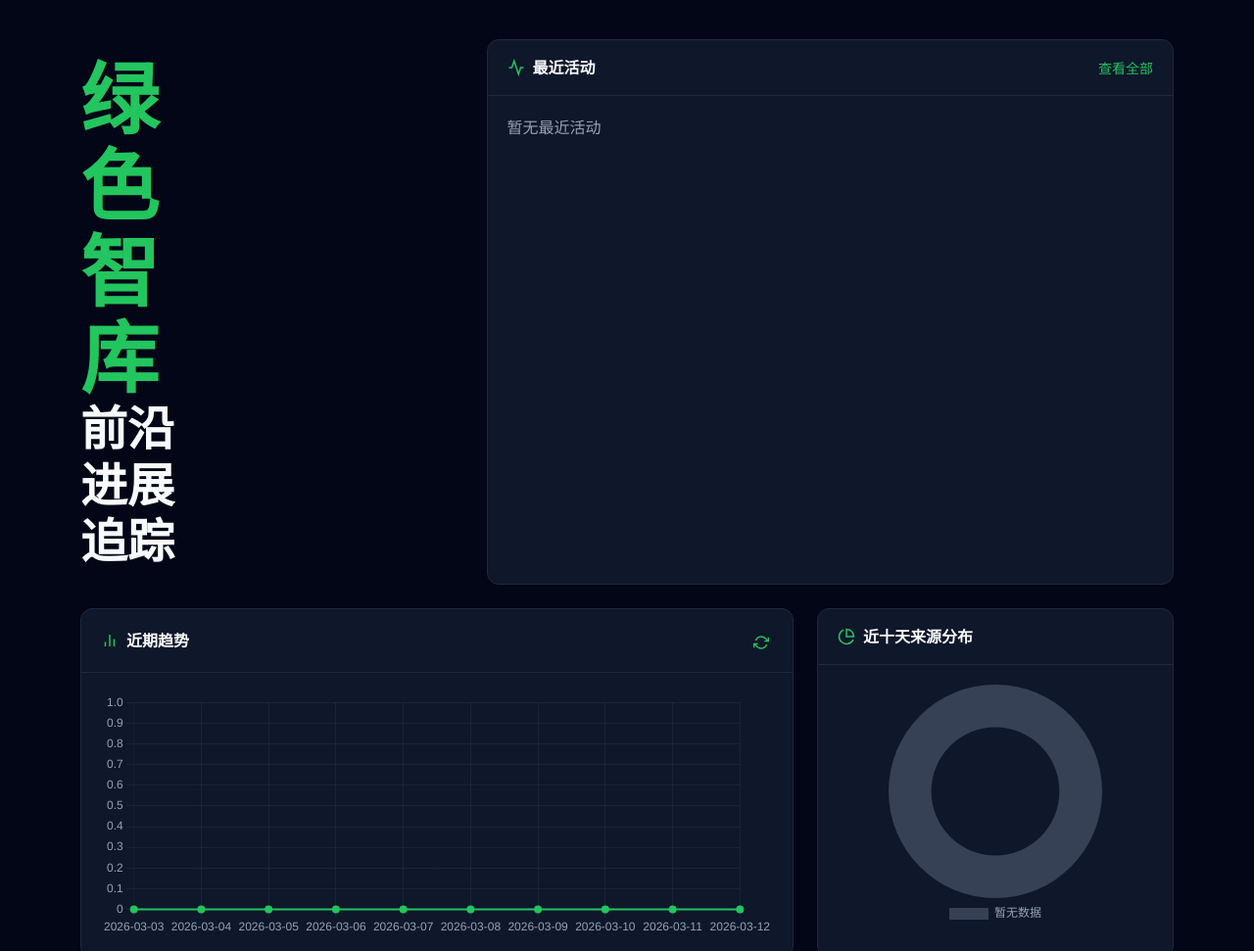
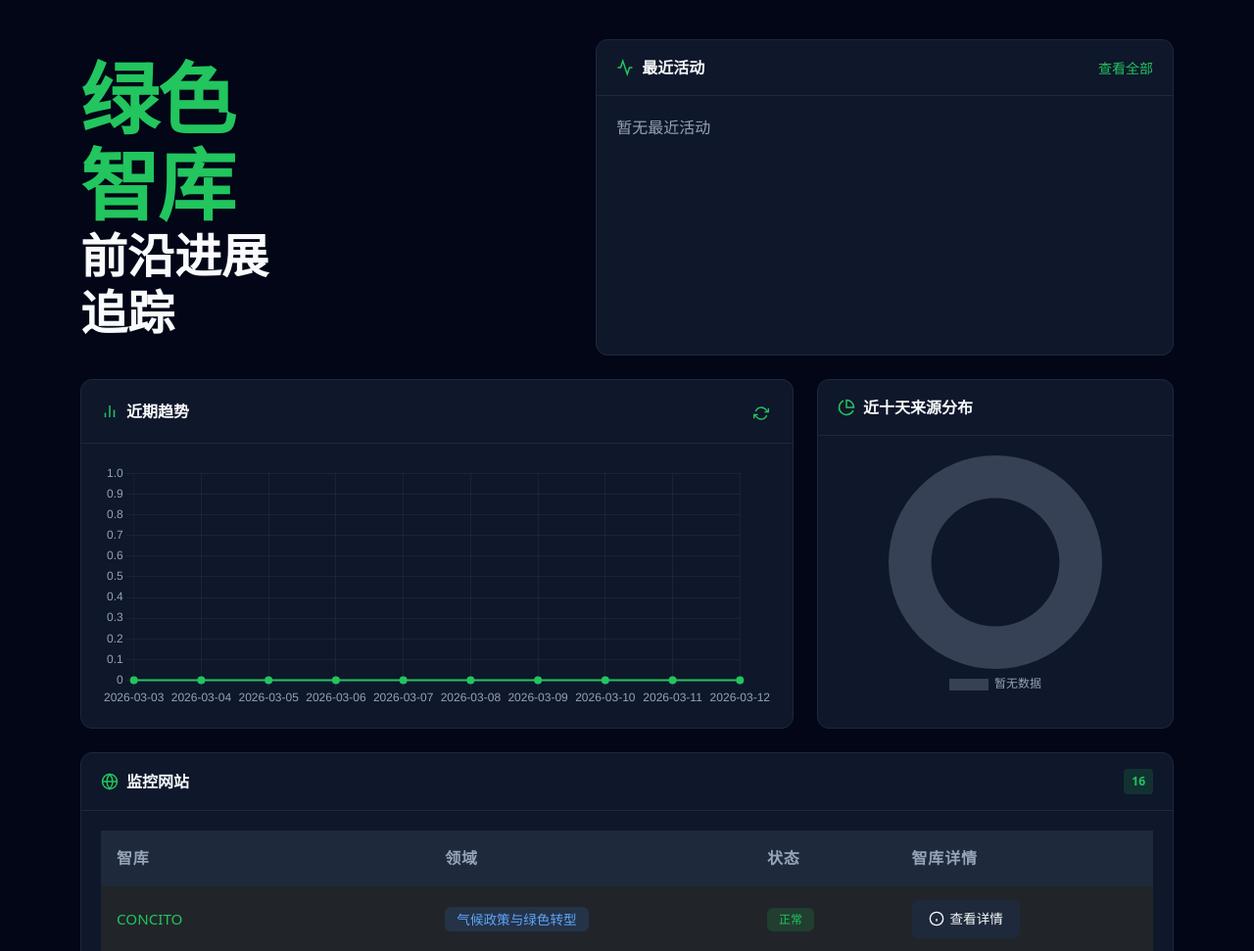
Before and after one commit to guosong2026/ThinkTank_Monitor, a Flask app: page / in a window 1280 px wide. Shown: the part 73-1044 px from the top of the page at 98% size. Run offline with Flask 3, Linux system fonts and the light colour scheme; data comes from the database, SQL or seed files in the repository; data that the repository does not hold is empty.

Commit message:
fix: 增加系统名称宽度至45%防止文字被挤压

```diff
--- a/templates/index.html
+++ b/templates/index.html
@@ -202,7 +202,7 @@
     /* 英雄区域：系统名称 + 最近活动 */
     .hero-section {
         display: grid;
-        grid-template-columns: 35% 1fr;
+        grid-template-columns: 45% 1fr;
         gap: 1.5rem;
         align-items: start;
     }
@@ -211,8 +211,8 @@
         display: flex;
         flex-direction: column;
         padding: 1rem 0;
-        flex: 0 0 35%;
-        max-width: 35%;
+        flex: 0 0 45%;
+        max-width: 45%;
     }
 
     .system-title .title-main {
```
